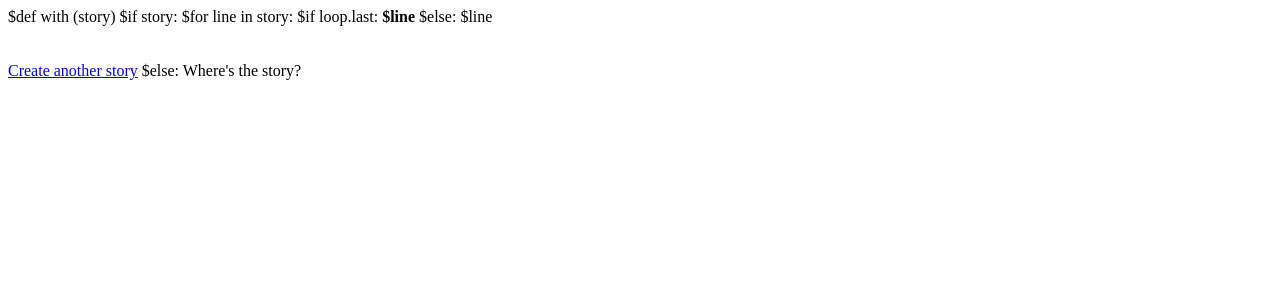
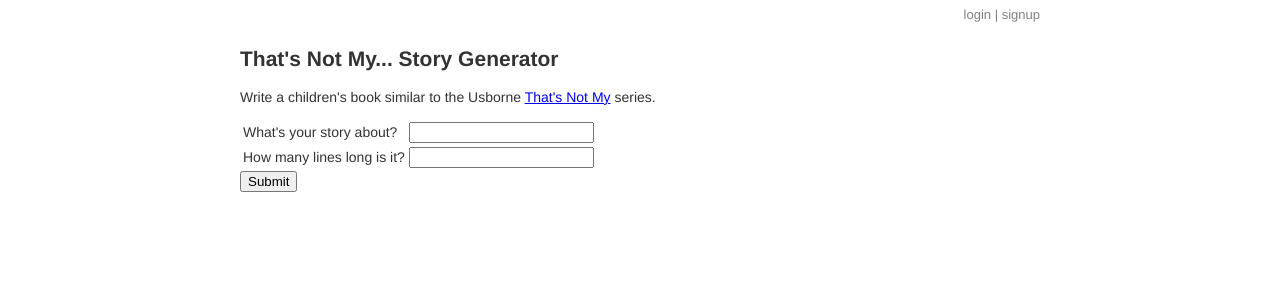
Before and after one commit to wtripp/thatsnotmy, a Python web app: template templates/index.html in a window 1280 px wide. Shown: the top 300 px of the page. Run offline with Jinja, Linux system fonts and the light colour scheme; the template is opened without the code that fills it, so the values that code supplies are empty.

Commit message:
Update login, signup, and main page templates

```diff
--- a/static/main.css
+++ b/static/main.css
@@ -0,0 +1,102 @@
+html {
+    height: 100%;
+}
+
+body {
+    position: relative;
+    height: 100%;
+
+    font-family: Helvetica, Arial, sans-serif;
+    font-size: 14px;
+
+    width: 800px;
+    margin: 0 auto;
+    color: #333;
+}
+
+.header {
+    height: 30px;
+    line-height: 30px;
+    margin-bottom: 10px;
+}
+
+.controls {
+    float: right;
+    font-size: 13px;
+    color: gray;
+}
+
+.controls + .controls {
+    margin-right: 20px;
+}
+
+.gray-link {
+    color: gray;
+    text-decoration: none;
+}
+
+.gray-link:visited {
+    color: gray;
+}
+
+.gray-link:hover {
+    text-decoration: underline;
+}
+
+.error {
+    color: red;
+}
+
+.main-edit {
+    position: absolute;
+    top: 45px;
+    right: 0;
+    bottom: 10px;
+    left: 0;
+}
+
+.main-edit textarea {
+    width: 100%;
+    position: absolute;
+    top: 0;
+    bottom: 30px;
+    left: 0;
+    right: 0;
+    font-size: 14px;
+}
+
+.form-footer {
+    position: absolute;
+    bottom: 0;
+    left: 0;
+    right: 0;
+    height: 30px;
+}
+
+.main-edit button {
+    font-size: 18px;
+}
+
+.history-table {
+    border-collapse: collapse;
+}
+
+.history-table .date-cell {
+    width: 200px;
+}
+
+.history-table .content-cell {
+    padding: 10px;
+}
+
+.history-table .link-cell {
+    padding: 0 5px;
+}
+
+.history-row {
+    border-bottom: 1px solid #333;
+}
+
+.history-row:last-child {
+    border-bottom-style: none;
+}
--- a/templates/base.html
+++ b/templates/base.html
@@ -1,16 +1,36 @@
 <!DOCTYPE html>
 
 <html>
-    <head>
-        <link type="text/css" rel="stylesheet" href="/static/main.css" />
-        <title></title>
-    </head>
 
-    <body>
+<head>
+    <link type="text/css" rel="stylesheet" href="/static/main.css" />
+    <title>That's Not My...</title>
+</head>
 
+<body>
+    <div class="header">
+        <div class="controls">
+            {% if user %}
+                {{user.name}} (<a class="gray-link" href="/logout">logout</a>)
+            {% else %}
+                <a class="gray-link" href="/login">login</a>
+                |
+                <a class="gray-link" href="/signup">signup</a>
+            {% endif %}
+        </div>
+
+        <div class="controls">
+            {% block controls %}
+            {% endblock %}
+        </div>
+
+    </div>
+
+    <div id="content">
         {% block content %}
         {% endblock %}
+    </div>
 
-    </body>
+</body>
 
 </html>
--- a/templates/index.html
+++ b/templates/index.html
@@ -1,15 +1,26 @@
-$def with (story)
+{% extends "base.html" %}
 
-    $if story:
-        $for line in story:
-            $if loop.last:
-                <strong>$line</strong>
-            $else:
-                $line
-            <br />
-            <br />
-        <br />
-        <a href="/story">Create another story</a>
+{% block controls %}
+{% endblock %}
 
-    $else:
-        Where's the story?
+{% block content %}
+    <h2>That's Not My... Story Generator</h2>
+    <p>Write a children's book similar to the Usborne
+    <a href="http://www.usborne.com/catalogue/subject/1~b~bbtnm/that-s-not-my.aspx">
+    That's Not My</a> series.</p>
+
+    <form class="" method="post">
+        <table>
+            <tr>
+                <td>What's your story about?</td>
+                <td><input type="text" name="subject"></td>
+            </tr>
+            <tr>
+                <td>How many lines long is it?</td>
+                <td><input type="text" name="lines"></td>
+            </tr>
+        </table>
+        <input type="submit">
+    </form>
+
+{% endblock %}
```
Also changed, not shown: main.py (+8 -5 lines), templates/edit.html (added, +40 -0 lines), templates/history.html (added, +35 -0 lines), templates/layout.html (deleted, +0 -16 lines), templates/login.html (added, +35 -0 lines), templates/page.html (added, +15 -0 lines), templates/signup.html (added, +62 -0 lines), index.yaml (line endings or trailing spaces), 1 other file.
